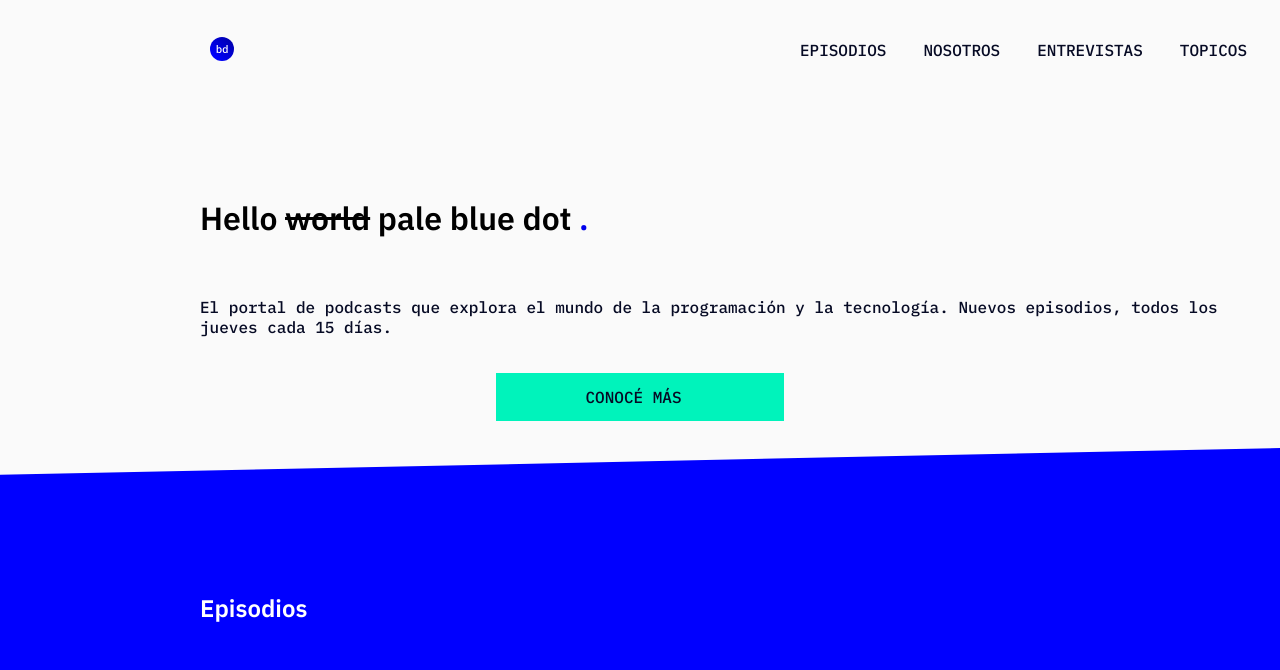
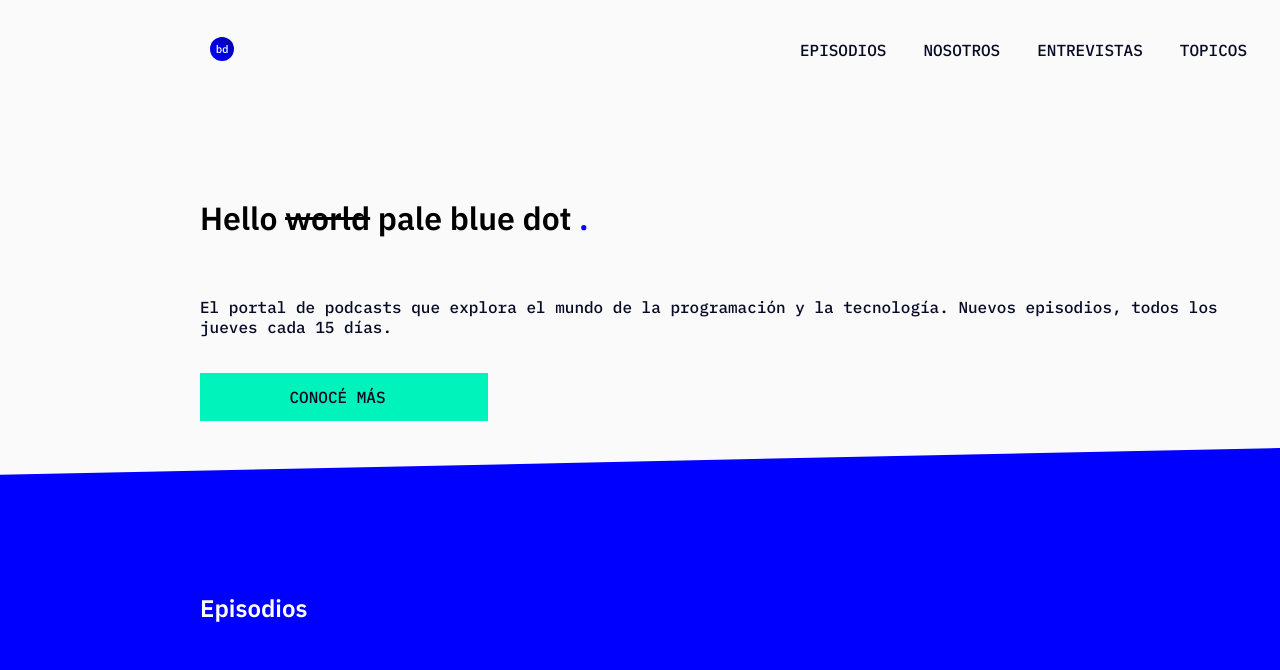
Before and after one commit to rfripp2/podcast, a plain HTML site: page index.html in a window 1280 px wide. Shown: the top 670 px of the page. Drawn offline with Linux system fonts and the light colour scheme.

Commit message:
fixing first button position

```diff
--- a/css/styles.css
+++ b/css/styles.css
@@ -327,6 +327,10 @@ a:visited {
     color: #060a24;
   }
 
+  main .button {
+    margin-left: 200px;
+  }
+
   .flex-column-start {
     margin-left: 100px;
     display: flex;
```
